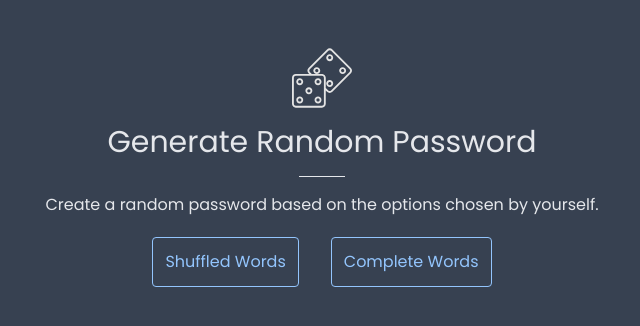
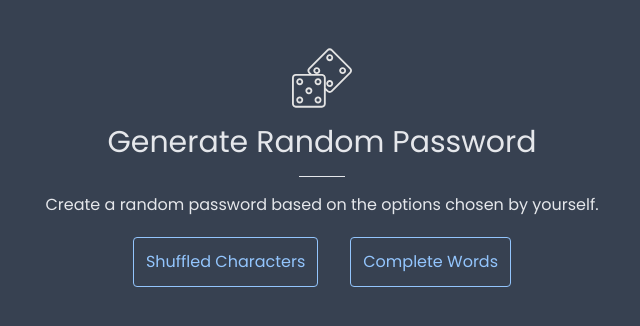
Before and after one commit to tomazcx/password-generator, a React (Vite) app: page / in a window 1280 px wide. Shown: the top 326 px of the page, without its empty margins (318-958 px from the left). Built offline with nearby package versions, Linux system fonts and the light colour scheme.

Commit message:
Changed header text

```diff
--- a/src/components/Header.jsx
+++ b/src/components/Header.jsx
@@ -17,7 +17,7 @@ export const Header = () =>{
                 <Link to={'/shuffled'} onClick={() => setSelected(1)} className={classNames('hover:bg-blue-400 hover:border-blue-400 transition-colors border border-blue-300 p-3 rounded cursor-pointer ',{
                     'bg-blue-300 text-black': selectedShuffled === 1,
                     'bg-transparent text-blue-300 hover:text-black': selectedShuffled !== 1
-                })}>Shuffled Words</Link>
+                })}>Shuffled Characters</Link>
                 <Link to={'/complete'} onClick={() => setSelected(2)} className={classNames('hover:bg-blue-400 hover:border-blue-400 transition-colors border border-blue-300   p-3 rounded cursor-pointer',{
                     'bg-blue-300 text-black': selectedShuffled === 2,
                     'bg-transparent text-blue-300 hover:text-black': selectedShuffled !== 2
```
